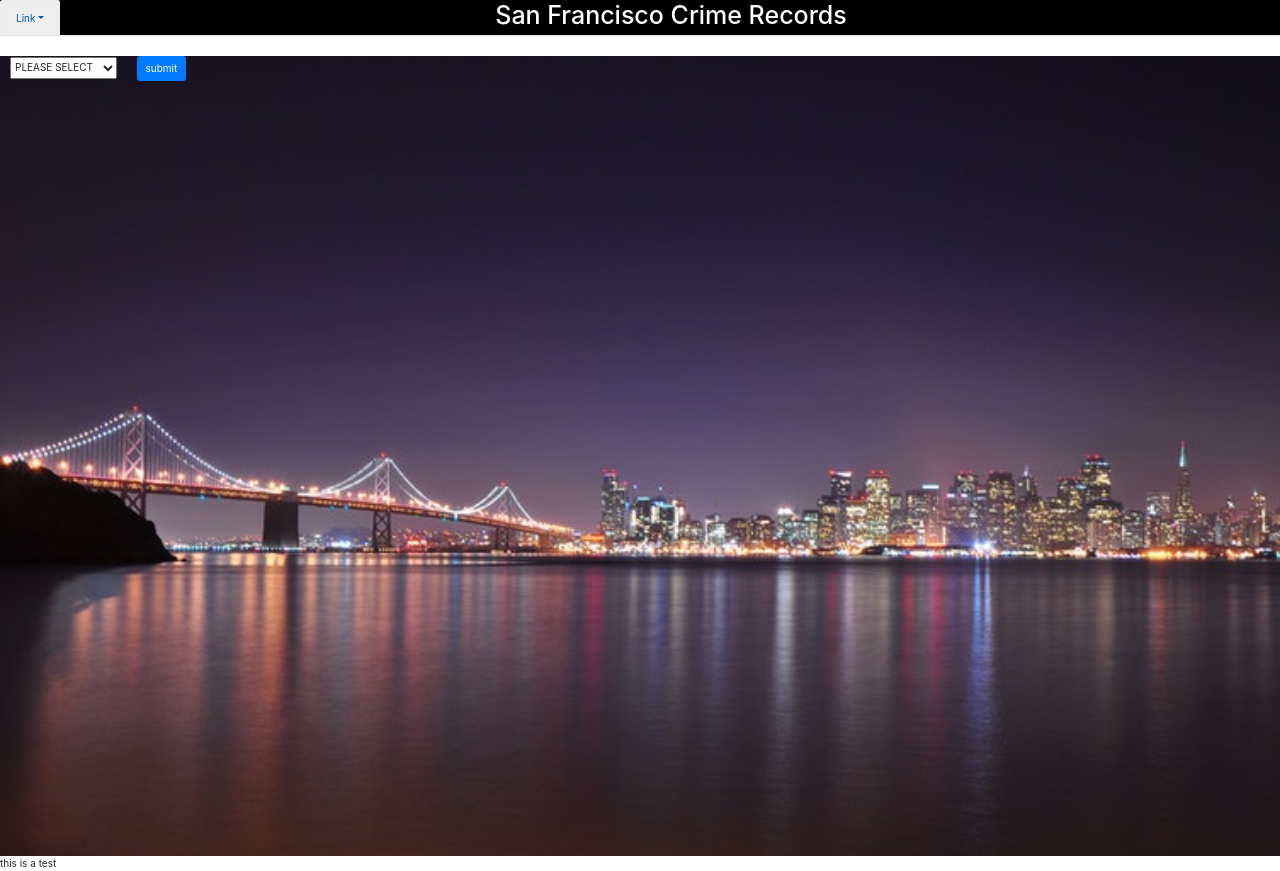
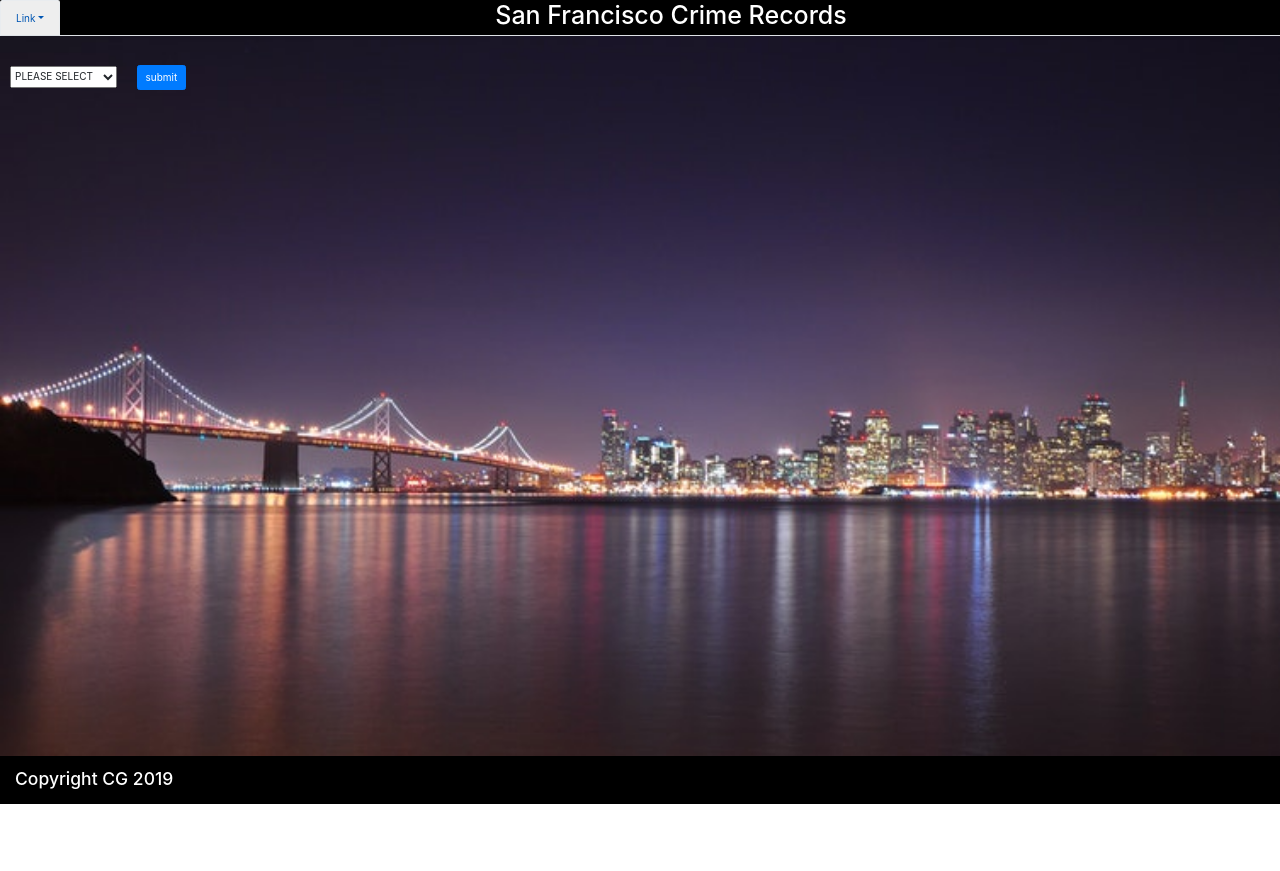
Before and after one commit to cmgonzales/react-api, a React (Create React App) app: page / in a window 1280 px wide. After the commit the page ends 804 px from the top, so only its background shows below. Built offline with nearby package versions, Linux system fonts and the light colour scheme.

Commit message:
added style

```diff
--- a/src/components/App.js
+++ b/src/components/App.js
@@ -2,7 +2,7 @@ import React, { Component } from 'react';
 import '../style/App.css';
 import Header from './header';
 import Nav from './navbar';
-import History from './history'
+import Footer from './Footer'
 
 class App extends Component {
   render() {
@@ -10,7 +10,7 @@ class App extends Component {
       <div>
       <Nav/>
       <Header/>
-      <History/>
+      <Footer/>
       </div>
     );
   }
--- /dev/null
+++ b/src/components/Footer.js
@@ -0,0 +1,13 @@
+import React from "react";
+import "../style/footer.css";
+import { Container } from "reactstrap";
+
+const Footer = props => (
+  <div className="footer">
+    <Container fluid={true} id="s">
+      <h3>Copyright CG 2019</h3>
+    </Container>
+  </div>
+);
+
+export default Footer;
--- a/src/components/history.js
+++ /dev/null
@@ -1,9 +0,0 @@
-import React from 'react'
-
-const history = props => (
-<div>
-    this is a test
-</div>
-)
-
-export default history
--- a/src/style/App.css
+++ b/src/style/App.css
@@ -11,30 +11,11 @@
   color: black
 }
 
-.nav{
-  background-color:black;
-  margin-bottom: 20px !important;
-}
-.records{
-  font-weight: bold;
-  color: white;
-}
+
+
 .navs{
 
   color: white;
   margin: 0 auto;
 
 }
-
-.nameInsert{
-  margin-top: 5px;
-  color:white;
-}
-
-.crime{
-  background-image: url('../img/san.jpg');
-  background-size: cover;
-  background-repeat: no-repeat;
-  background-position: center;
-
-    }
--- a/src/style/crime.css
+++ b/src/style/crime.css
@@ -1,7 +1,16 @@
 .crime{
     background-image: url("../img/san.jpg");
-    height: 100vh;
+    height: 90vh;
     background-position: center;
     background-repeat: no-repeat;
     background-size: cover;
 }
+
+.select{
+    margin-top: 30px;
+
+}
+.nameInsert, .record{
+    margin-left: 20px;
+    color: white;
+}
--- /dev/null
+++ b/src/style/footer.css
@@ -0,0 +1,13 @@
+.footer{
+    color: white;
+    background-color: black;
+    height: 6vh;
+
+
+}
+
+#s{
+ position: relative;
+ top: 25%;
+
+}
--- /dev/null
+++ b/src/style/navbar.css
@@ -0,0 +1,3 @@
+.nav{
+    background-color: black;
+}
```
Also changed, not shown: src/components/crime.js (+0 -9 lines), src/components/navbar.js (+15 -8 lines).
